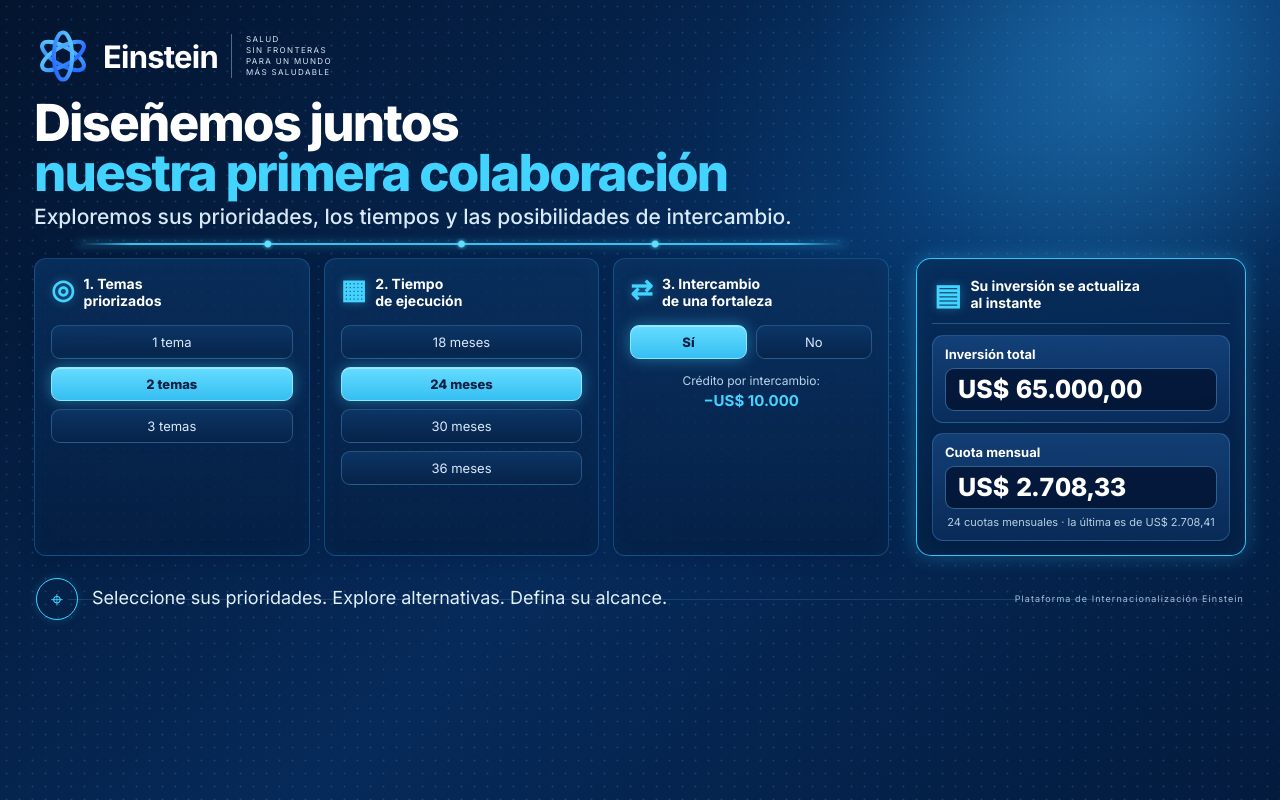
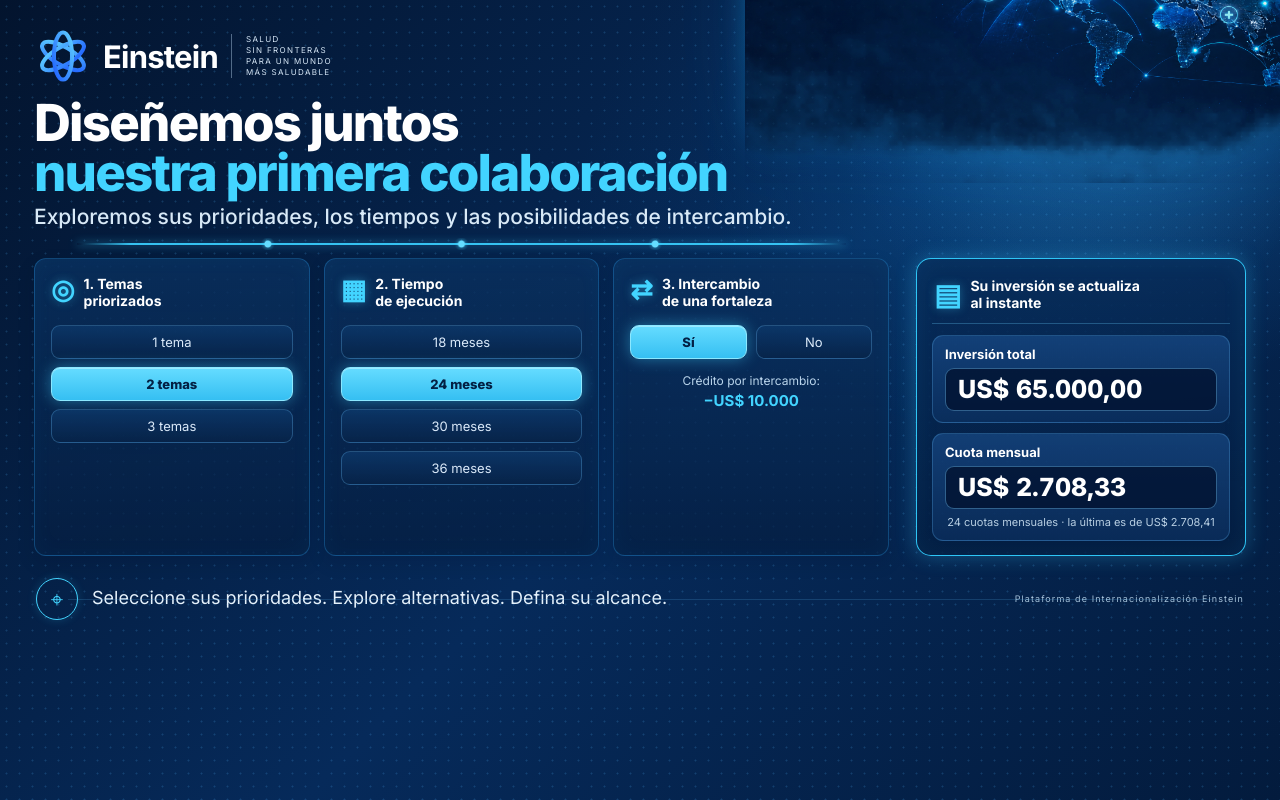
Before and after one commit to enriquez13/einstein-simulador, a React (Vite) app: page / in a window 1280 px wide. Built offline with nearby package versions, Linux system fonts and the light colour scheme.

Commit message:
imagen fondo2

```diff
--- a/src/App.jsx
+++ b/src/App.jsx
@@ -103,6 +103,13 @@
   return (
     <main className="page">
       <section className="slide">
+
+        <img
+          src="/mapa-mundo.png"
+          alt=""
+          className="world-map"
+        />
+
         <header className="brand">
           <Logo />
 
```
